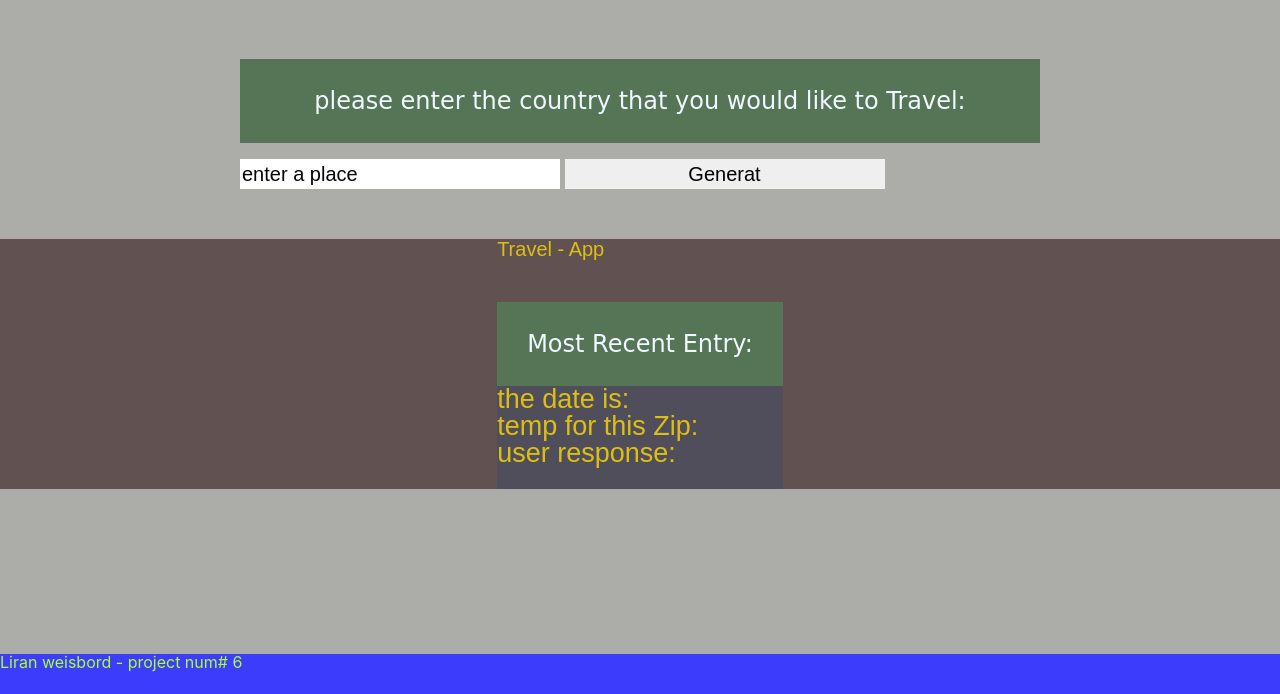
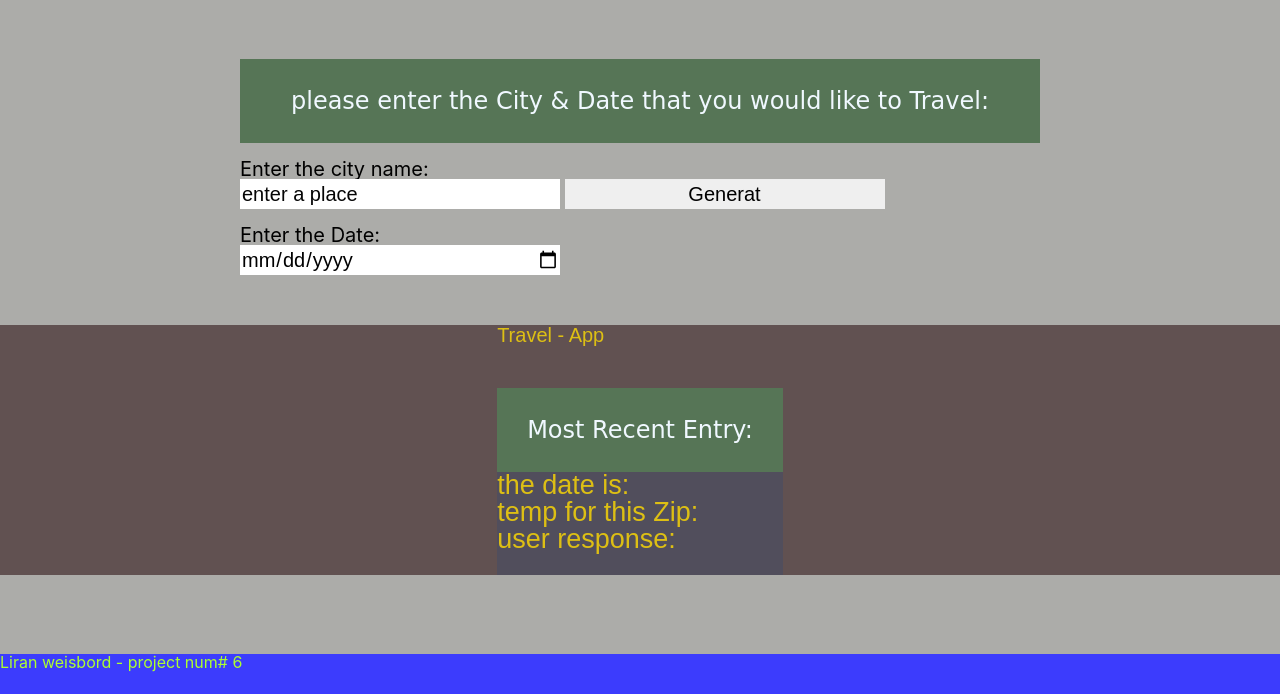
Before and after one commit to wliran2/Travel, a website built with webpack: page src/client/views/index.html in a window 1280 px wide. Shown: the part 106-800 px from the top of the page. Built offline with nearby package versions, Linux system fonts and the light colour scheme.

Commit message:
adding HTML date field

```diff
--- a/src/client/styles/form.scss
+++ b/src/client/styles/form.scss
@@ -42,6 +42,16 @@ label {
     display: inline-block;
     color: black;
     background-color: rgb(255, 255, 255);
+}
+
+#city_title {
+    display: block;
+    font-size: 20px;
+}
+
+#date_title {
+    display: block;
+    font-size: 20px;
 }
 
 input {
--- a/src/client/views/index.html
+++ b/src/client/views/index.html
@@ -18,14 +18,21 @@
     <main>
         <section>
             <div class="title">
-                please enter the country that you would like to Travel:
+                please enter the City & Date that you would like to Travel:
             </div>
             <form class="" onsubmit="return app(event)">
                 <div id="err"></div>
                 <br>
+                <label for="city" id="city_title">Enter the city name:</label>
                 <input id="place" type="text" name="input" value="" placeholder="enter a place">
                 <input type="submit" id="button" name="button" value="Generat" onclick="return Client.app(event)" onsubmit="return app(event)">
             </form>
+            <br>
+            <form>
+                <label for="Date" id="date_title">Enter the Date:</label>
+                <input type="date" id="date" name="date">
+            </form>
+
         </section>
 
         <div id="app">
```
